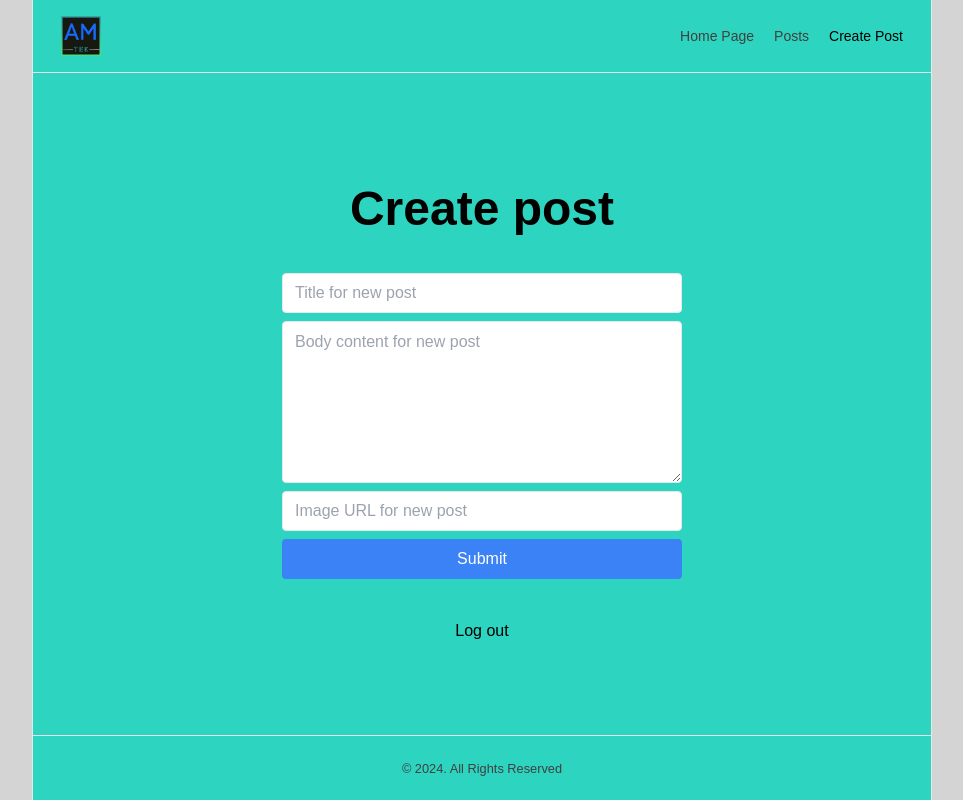
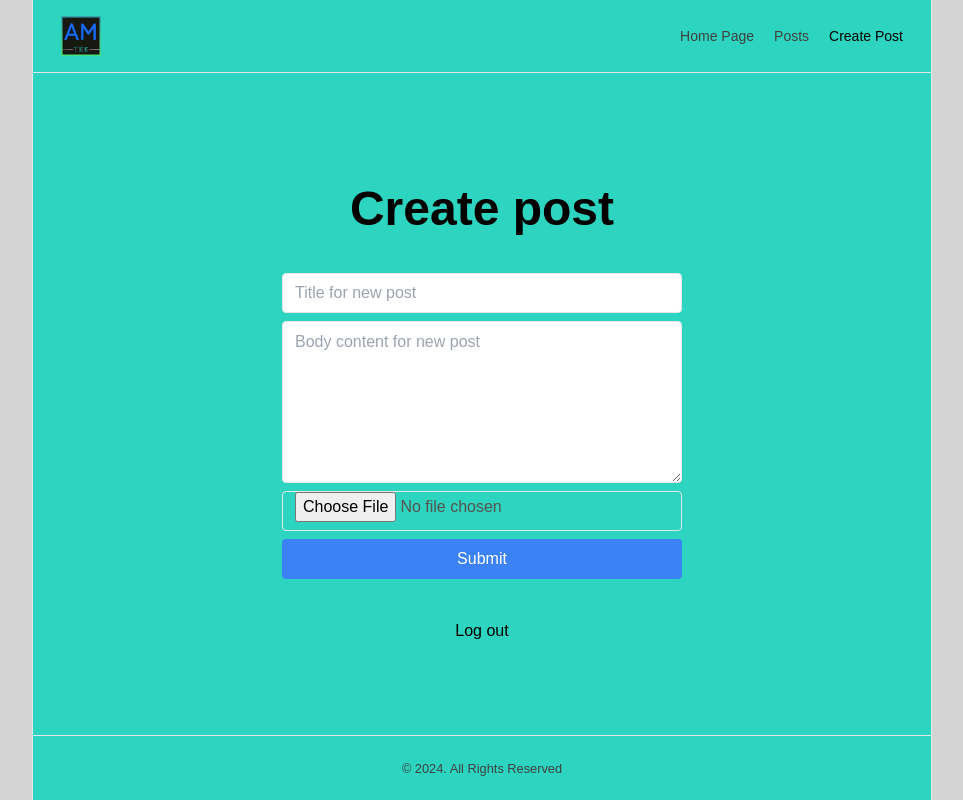
Before and after one commit to AM-TEK/blog-app, a Next.js app: page /create-post in a window 1280 px wide. Shown: the whole page, without its empty margins (158-1121 px from the left). Built offline with nearby package versions, Linux system fonts and the light colour scheme; a web font is replaced by a local one.

Commit message:
image input type file

```diff
--- a/src/components/form.tsx
+++ b/src/components/form.tsx
@@ -22,9 +22,9 @@ export default function Form() {
         required
       />
       <input
-        type="text"
-        name="imageUrl"
-        placeholder="Image URL for new post"
+        type="file"
+        name="image"
+        accept="image/*"
         className="border rounded px-3 h-10 text-stone-600"
         required
       />
```
